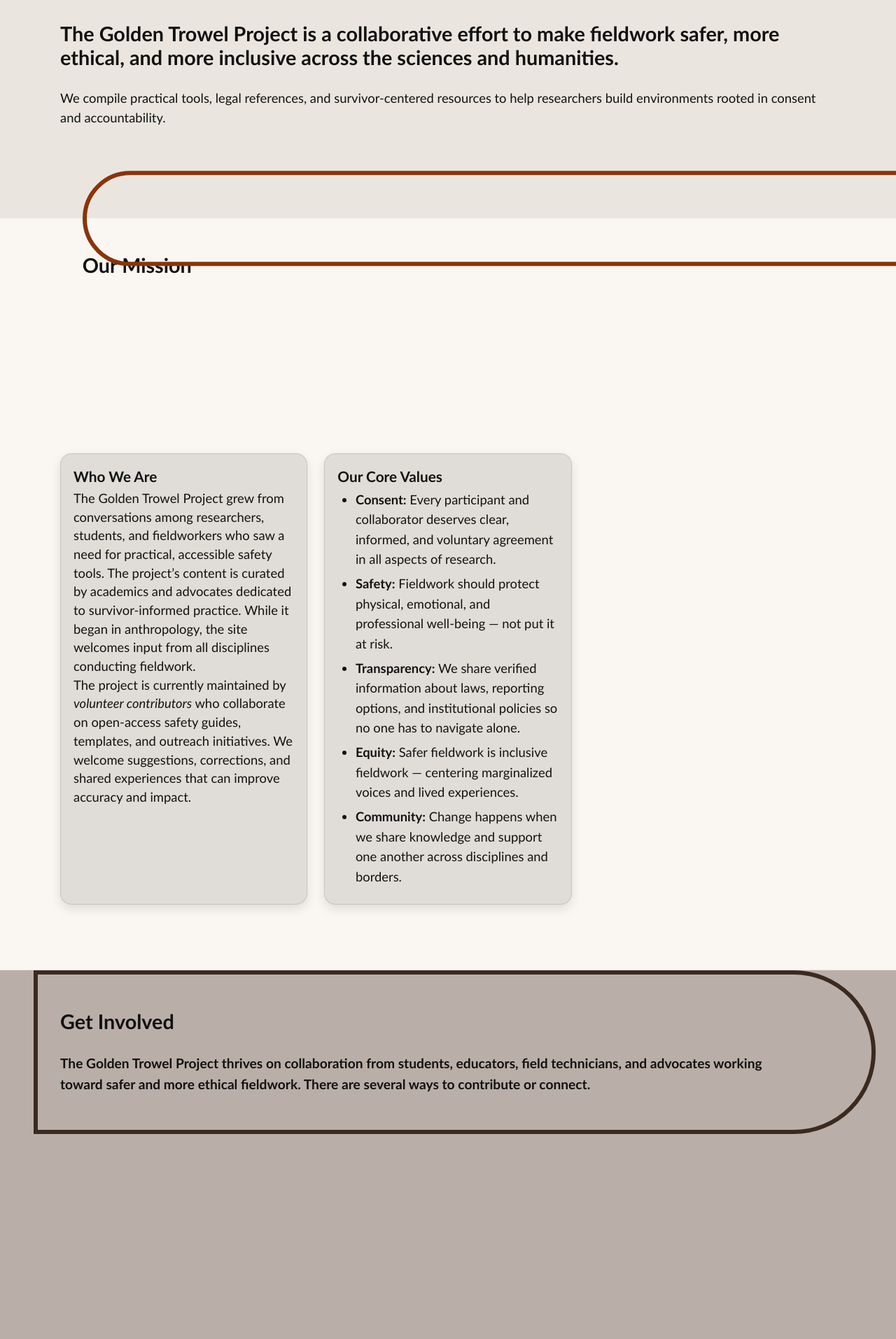
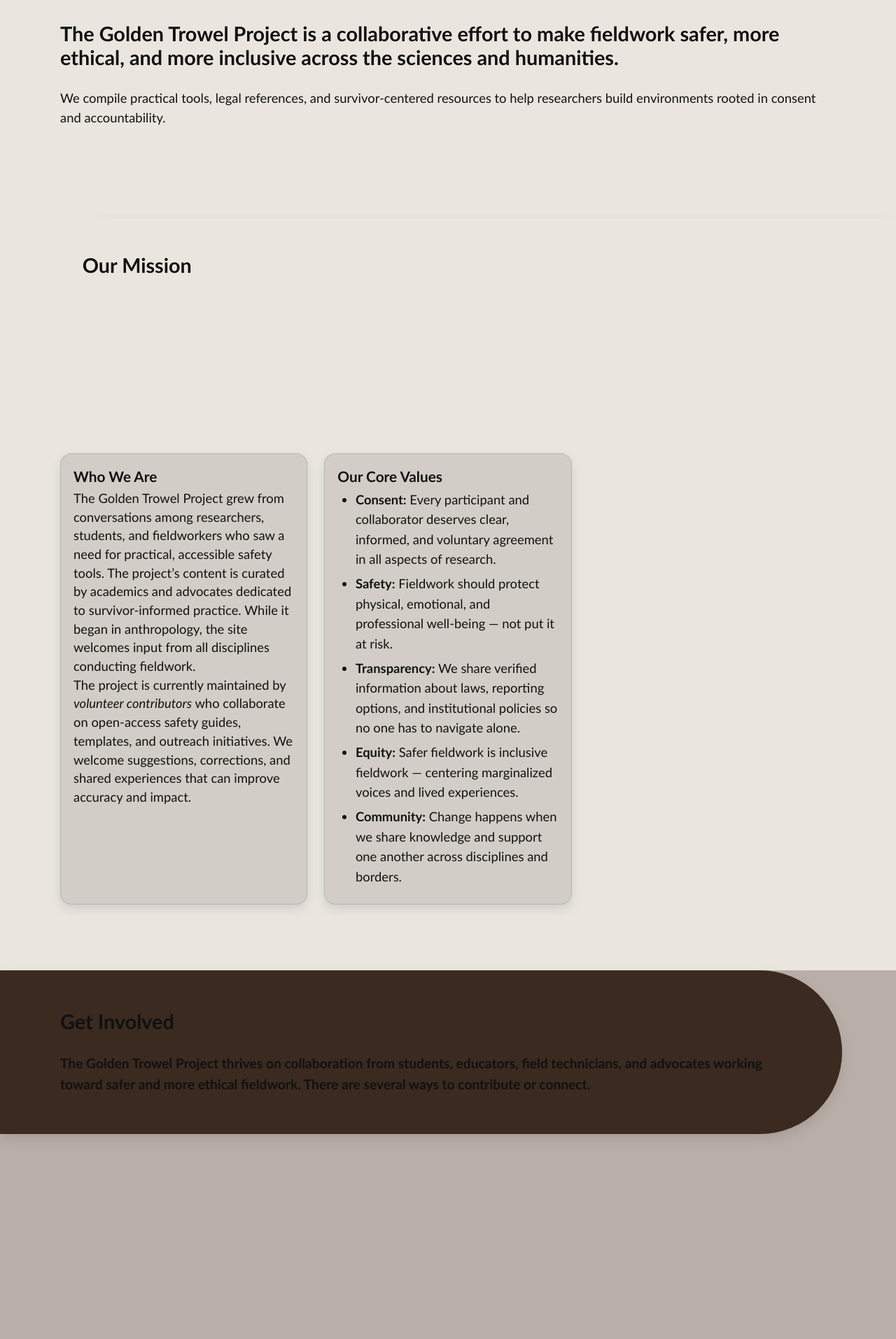
Before and after one commit to AnthroSafetyWarrior/GoldenTrowelProject, a Jekyll site: the page built from _pages/aboutus.html, in a window 1280 px wide. Shown: the part 812-2726 px from the top of the page at 70% size. Built offline with Jekyll 4.4.1, drawn with Linux system fonts in a browser that asks for light colours.

Commit message:
updating name

```diff
--- a/_layouts/default.html
+++ b/_layouts/default.html
@@ -889,70 +889,72 @@
   opacity:.9;
 }
 
-/* ===== OUTLINE + PER-PILL STRIPES — scoped to <main> only ============ */
+/* ===== OUTLINE + PER-PILL STRIPES (page content only) ================== */
+/* Never touch the nav flyout pills */
 :root { --pill-border: 6px; }
 
-/* 1) All page pills/bands/heads render ink text, no fill */
+/* Page pills/bands/heads: neutral text & no fills, but DO NOT isolate */
 main :is(.pillband, .pillhead, .pill):not(.pill--nav){
   color: var(--ink) !important;
   background: transparent !important;
-  position: relative;          /* create local stacking context */
-  isolation: isolate;
-  z-index: 0;                  /* baseline so ::before/::after layer correctly */
+  position: relative;
+  z-index: 0;              /* host paints at normal layer */
+  isolation: auto;         /* <-- critical: NO stacking-context here */
 }
 
-/* 2) Convert their full-bleed ribbons to outlines on ::before */
-main :is(.pillband, .pillhead, .pill):not(.pill--nav)::before{
-  content: "";                 /* keep this — it's the outline! */
-  position: absolute;
-  inset: 0 auto;
-  background: transparent !important;
-  border: var(--pill-border) solid var(--pill-color, var(--soil)) !important;
-  box-shadow: none !important;
-  box-sizing: border-box;
-  z-index: 1;                  /* above the stripe, below real content */
-}
-
-/* Keep comfortable spacing in outline mode (page pills only) */
+/* Outline only the big CONTENT .pill (leave band/head geometry alone) */
 main .pill:not(.pill--nav){
   margin-block: clamp(16px, 3vw, 28px);
   --curve-inset: clamp(36px, 8vw, 240px);
-  border: none !important;     /* outline is handled by ::before */
+  border: none !important;     /* outline handled by ::before */
   box-shadow: none !important;
 }
-
-/* 3) Stripe painter sits BEHIND everything */
-main :is(.pillband, .pillhead, .pill):not(.pill--nav)::after{
-  content: "";
-  position: absolute;
-  top: 0;
-  left: calc(50% - 50vw);
-  width: 100vw;
-  height: var(--band-h, 0px);  /* set by sizeBands() JS */
-  background: var(--stripe, transparent);
-  pointer-events: none;
-  z-index: -1;                 /* <-- key: behind border + content */
-  opacity: 1;                  /* no accidental translucency */
+main .pill:not(.pill--nav)::before{
+  content:"";
+  position:absolute;
+  top:0; bottom:0;
+  width: calc(100vw - var(--pill-margin));
+  left:  calc(50% - 50vw);     /* default anchor = left clip shape */
+  border: var(--pill-border) solid var(--pill-color, var(--soil));
+  background: transparent !important;
+  box-shadow:none !important;
+  box-sizing:border-box;
+  border-radius: 0 9999px 9999px 0;
+}
+main .pill.pill--clip-right:not(.pill--nav)::before{
+  left:auto; right: calc(50% - 50vw);
+  border-radius: 9999px 0 0 9999px;
 }
 
-/* If clipped right, hug the right edge */
+/* Shared stripe layer: extends to next pill/section and sits BEHIND */
+main :is(.pillband, .pillhead, .pill):not(.pill--nav)::after{
+  content:"";
+  position:absolute;
+  top:0;
+  left: calc(50% - 50vw);
+  width:100vw;
+  height: var(--band-h, 0px);   /* set by sizeBands() */
+  background: var(--stripe, transparent);
+  pointer-events:none;
+  z-index:-1;                   /* <-- now it can sit behind following .section */
+}
 main :is(.pillband, .pillhead, .pill).pill--clip-right:not(.pill--nav)::after{
-  left: auto; right: calc(50% - 50vw);
+  left:auto; right: calc(50% - 50vw);
 }
 
-/* 4) Force stripe color by clip side only (your desired rule) */
-main :is(.pill, .pillband, .pillhead).pill--clip-right:not(.pill--nav){
-  --stripe: var(--offwhite);
-}
-main :is(.pill, .pillband, .pillhead).pill--clip-left:not(.pill--nav){
-  --stripe: var(--wave-dark);
-}
+/* Stripe color by clip side only */
+main :is(.pill, .pillband, .pillhead).pill--clip-right:not(.pill--nav){ --stripe: #eae6df; }
+main :is(.pill, .pillband, .pillhead).pill--clip-left:not(.pill--nav){  --stripe: var(--wave-dark); }
 
-/* 5) Don’t force white text when bands use theme classes inside <main> */
+/* Don’t force white text for themed bands/heads inside <main> */
 main .pillband:is(.pill--orange, .pill--soil, .pill--slate, .pill--sage),
 main .pillhead:is(.pill--orange, .pill--soil, .pill--slate, .pill--sage){
   color: var(--ink) !important;
 }
+
+/* Safety: nav flyout never paints bands/stripes */
+.pill--nav::before, .pill--nav::after{ content:none !important; }
+
 </style>
 
 </head>
```
